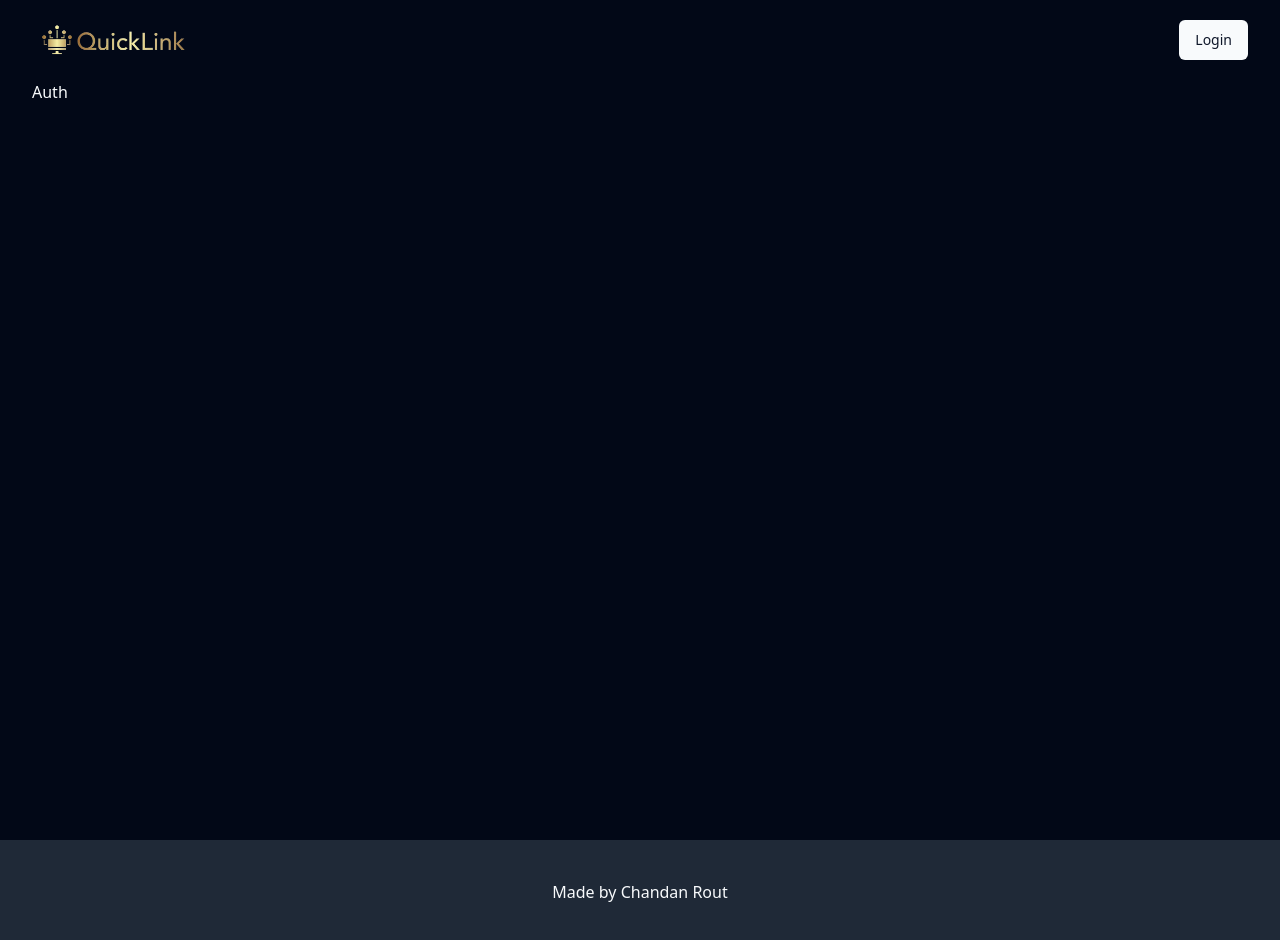
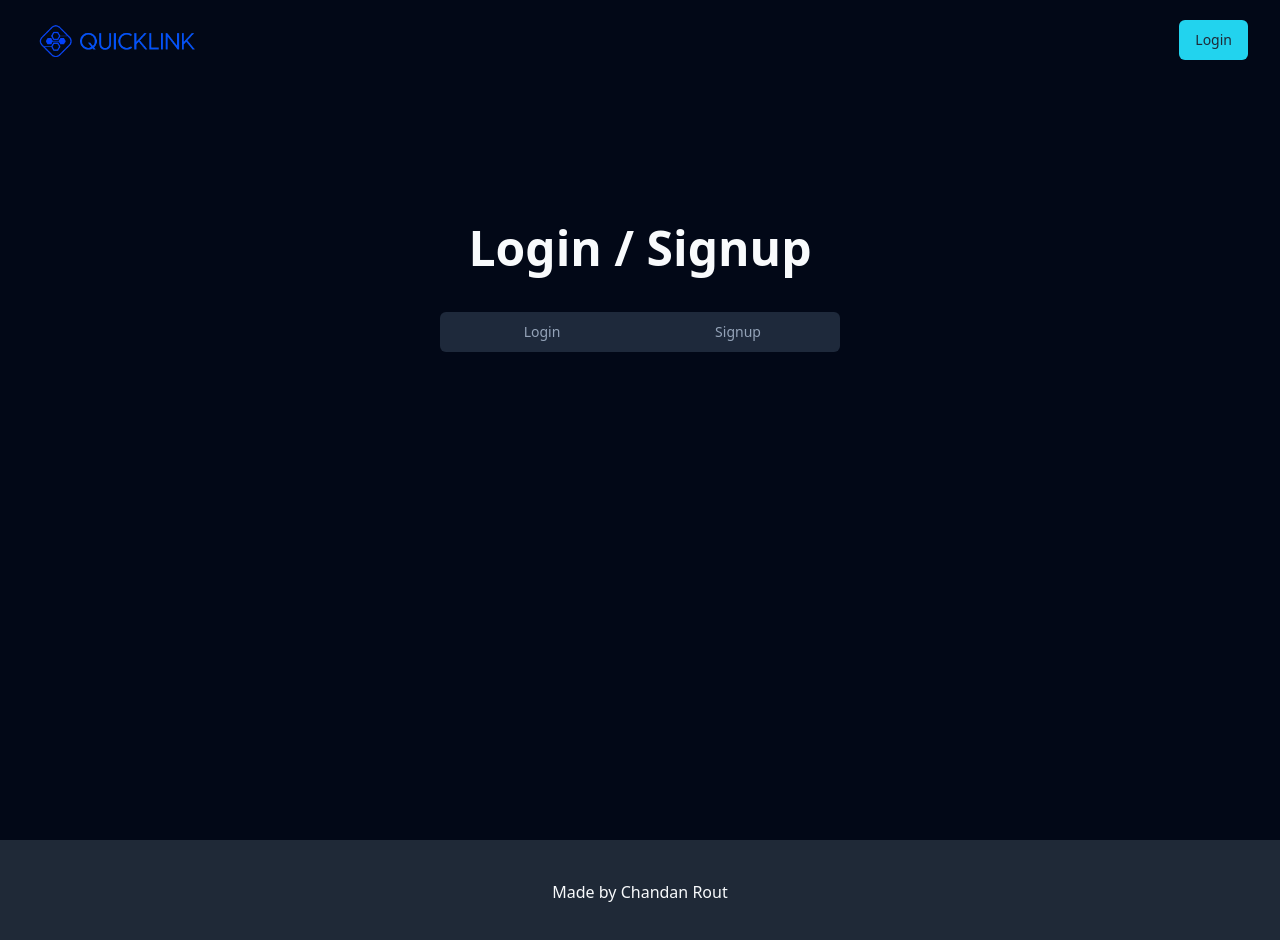
Before and after one commit to PravuChandanRout/QuickLink, a React (Vite) app: page /auth in a window 1280 px wide. Shown: the top 940 px of the page. Built offline with nearby package versions, Linux system fonts and the light colour scheme; no server answers.

Commit message:
Login UI and API implemented

```diff
--- a/package.json
+++ b/package.json
@@ -14,6 +14,7 @@
     "@radix-ui/react-avatar": "^1.1.2",
     "@radix-ui/react-dropdown-menu": "^2.1.4",
     "@radix-ui/react-slot": "^1.1.1",
+    "@radix-ui/react-tabs": "^1.1.2",
     "@supabase/supabase-js": "^2.47.10",
     "class-variance-authority": "^0.7.1",
     "clsx": "^2.1.1",
@@ -21,8 +22,10 @@
     "react": "^18.3.1",
     "react-dom": "^18.3.1",
     "react-router-dom": "^7.1.1",
+    "react-spinners": "^0.15.0",
     "tailwind-merge": "^2.6.0",
-    "tailwindcss-animate": "^1.0.7"
+    "tailwindcss-animate": "^1.0.7",
+    "yup": "^1.6.1"
   },
   "devDependencies": {
     "@eslint/js": "^9.17.0",
--- /dev/null
+++ b/src/components/error.jsx
@@ -0,0 +1,10 @@
+
+const Error = ({message}) => {
+  return (
+    <span className="text-sm text-red-400">
+        {message}
+    </span>
+  )
+}
+
+export default Error
--- a/src/components/header.jsx
+++ b/src/components/header.jsx
@@ -23,7 +23,7 @@
 
       <div>
         {!user ? (
-          <Button onClick={() => navigate("/auth")}>Login</Button>
+          <Button variant="destructive" onClick={() => navigate("/auth")}>Login</Button>
         ) : (
           <DropdownMenu>
             <DropdownMenuTrigger className="w-10 rounded-full overflow-hidden">
--- /dev/null
+++ b/src/components/login.jsx
@@ -0,0 +1,112 @@
+import React, { useEffect, useState } from "react";
+import {
+  Card,
+  CardContent,
+  CardDescription,
+  CardFooter,
+  CardHeader,
+  CardTitle,
+} from "./ui/card";
+import { Input } from "./ui/input";
+import { Button } from "./ui/button";
+import { BeatLoader } from "react-spinners";
+import Error from "./error";
+import * as yup from "yup";
+import useFetch from "@/hooks/useFetch";
+import { login } from "@/db/apiAuth";
+import { useNavigate, useSearchParams } from "react-router-dom";
+
+const Login = () => {
+  const [errors, setErrors] = useState([]);
+  const [formdata, setFormData] = useState({
+    email: "",
+    password: "",
+  });
+
+  const navigate = useNavigate();
+  let [searchParams] = useSearchParams();
+  const longLink = searchParams.get("createNew");
+
+  const handleInputChange = (e) => {
+    const { name, value } = e.target;
+
+    setFormData((prevState) => ({
+      ...prevState,
+      [name]: value,
+    }));
+  };
+
+  const { data, error, loading, func: loginFunc } = useFetch(login, formdata);
+
+  useEffect(() => {
+    if (error === null && data) {
+      navigate(`/dashboard?${longLink ? `createNew=${longLink}` : ""}`);
+    }
+  }, [data, error]);
+
+  const handleLogin = async () => {
+    setErrors([]);
+    try {
+      const schema = yup.object().shape({
+        email: yup
+          .string()
+          .email("Invalid Email")
+          .required("Email is Required"),
+        password: yup
+          .string()
+          .min(6, "Password must be at least 6 characters")
+          .required("Password is Required"),
+      });
+
+      await schema.validate(formdata, { abortEarly: false });
+      await loginFunc();
+    } catch (error) {
+      const newErrors = {};
+
+      error?.inner?.forEach((err) => {
+        newErrors[err.path] = err.message;
+      });
+
+      setErrors(newErrors);
+    }
+  };
+
+  return (
+    <Card>
+      <CardHeader>
+        <CardTitle>Login</CardTitle>
+        <CardDescription>
+          to your account if you already have one
+        </CardDescription>
+        {error && <Error message={error.message} />}
+      </CardHeader>
+      <CardContent className="space-y-2">
+        <div className="space-y-1">
+          <Input
+            name="email"
+            type="email"
+            placeholder="Enter Email"
+            onChange={handleInputChange}
+          />
+          {errors.email && <Error message="Some Error Occured" />}
+        </div>
+        <div className="space-y-1">
+          <Input
+            name="password"
+            type="password"
+            placeholder="Enter Password"
+            onChange={handleInputChange}
+          />
+          {errors.password && <Error message="Some Error Occured" />}
+        </div>
+      </CardContent>
+      <CardFooter>
+        <Button onClick={handleLogin} variant="destructive">
+          {loading ? <BeatLoader size={10} color="#ffffff" /> : "Login"}
+        </Button>
+      </CardFooter>
+    </Card>
+  );
+};
+
+export default Login;
--- /dev/null
+++ b/src/components/signup.jsx
@@ -0,0 +1,9 @@
+import React from 'react'
+
+const Signup = () => {
+  return (
+    <div>Signup</div>
+  )
+}
+
+export default Signup
--- /dev/null
+++ b/src/components/ui/card.jsx
@@ -0,0 +1,50 @@
+import * as React from "react"
+
+import { cn } from "@/lib/utils"
+
+const Card = React.forwardRef(({ className, ...props }, ref) => (
+  <div
+    ref={ref}
+    className={cn("rounded-lg border bg-card text-card-foreground shadow-sm", className)}
+    {...props} />
+))
+Card.displayName = "Card"
+
+const CardHeader = React.forwardRef(({ className, ...props }, ref) => (
+  <div
+    ref={ref}
+    className={cn("flex flex-col space-y-1.5 p-6", className)}
+    {...props} />
+))
+CardHeader.displayName = "CardHeader"
+
+const CardTitle = React.forwardRef(({ className, ...props }, ref) => (
+  <div
+    ref={ref}
+    className={cn("text-2xl font-semibold leading-none tracking-tight", className)}
+    {...props} />
+))
+CardTitle.displayName = "CardTitle"
+
+const CardDescription = React.forwardRef(({ className, ...props }, ref) => (
+  <div
+    ref={ref}
+    className={cn("text-sm text-muted-foreground", className)}
+    {...props} />
+))
+CardDescription.displayName = "CardDescription"
+
+const CardContent = React.forwardRef(({ className, ...props }, ref) => (
+  <div ref={ref} className={cn("p-6 pt-0", className)} {...props} />
+))
+CardContent.displayName = "CardContent"
+
+const CardFooter = React.forwardRef(({ className, ...props }, ref) => (
+  <div
+    ref={ref}
+    className={cn("flex items-center p-6 pt-0", className)}
+    {...props} />
+))
+CardFooter.displayName = "CardFooter"
+
+export { Card, CardHeader, CardFooter, CardTitle, CardDescription, CardContent }
--- /dev/null
+++ b/src/components/ui/tabs.jsx
@@ -0,0 +1,41 @@
+import * as React from "react"
+import * as TabsPrimitive from "@radix-ui/react-tabs"
+
+import { cn } from "@/lib/utils"
+
+const Tabs = TabsPrimitive.Root
+
+const TabsList = React.forwardRef(({ className, ...props }, ref) => (
+  <TabsPrimitive.List
+    ref={ref}
+    className={cn(
+      "inline-flex h-10 items-center justify-center rounded-md bg-muted p-1 text-muted-foreground",
+      className
+    )}
+    {...props} />
+))
+TabsList.displayName = TabsPrimitive.List.displayName
+
+const TabsTrigger = React.forwardRef(({ className, ...props }, ref) => (
+  <TabsPrimitive.Trigger
+    ref={ref}
+    className={cn(
+      "inline-flex items-center justify-center whitespace-nowrap rounded-sm px-3 py-1.5 text-sm font-medium ring-offset-background transition-all focus-visible:outline-none focus-visible:ring-2 focus-visible:ring-ring focus-visible:ring-offset-2 disabled:pointer-events-none disabled:opacity-50 data-[state=active]:bg-background data-[state=active]:text-foreground data-[state=active]:shadow-sm",
+      className
+    )}
+    {...props} />
+))
+TabsTrigger.displayName = TabsPrimitive.Trigger.displayName
+
+const TabsContent = React.forwardRef(({ className, ...props }, ref) => (
+  <TabsPrimitive.Content
+    ref={ref}
+    className={cn(
+      "mt-2 ring-offset-background focus-visible:outline-none focus-visible:ring-2 focus-visible:ring-ring focus-visible:ring-offset-2",
+      className
+    )}
+    {...props} />
+))
+TabsContent.displayName = TabsPrimitive.Content.displayName
+
+export { Tabs, TabsList, TabsTrigger, TabsContent }
--- /dev/null
+++ b/src/db/apiAuth.js
@@ -0,0 +1,12 @@
+import supabase from "./supabase";
+
+export async function login({ email, password }) {
+  const { data, error } = await supabase.auth.signInWithPassword({
+    email,
+    password,
+  });
+
+  if (error) throw new Error(error.message);
+
+  return data;
+}
--- a/src/db/supabase.js
+++ b/src/db/supabase.js
@@ -1,6 +1,6 @@
 import { createClient } from "@supabase/supabase-js";
 
-const supabaseUrl = import.meta.env.VITE_SUPABASE_URL;
+export const supabaseUrl = import.meta.env.VITE_SUPABASE_URL;
 const supabaseKey = import.meta.env.VITE_SUPABASE_KEY;
 const supabase = createClient(supabaseUrl, supabaseKey);
 
--- /dev/null
+++ b/src/hooks/useFetch.jsx
@@ -0,0 +1,25 @@
+import { useState } from "react";
+
+const useFetch = (cb, options = {}) => {
+  const [data, setData] = useState(null);
+  const [loading, setLoading] = useState(null);
+  const [error, setError] = useState(null);
+
+  const func = async (...args) => {
+    setLoading(true);
+    setError(null);
+    try {
+      const response = await cb(options, ...args);
+      setData(response);
+      setError(null);
+    } catch (error) {
+      setError(error);
+    } finally {
+      setLoading(false);
+    }
+  };
+
+  return {data, loading, error, func};
+};
+
+export default useFetch;
--- a/src/pages/Auth.jsx
+++ b/src/pages/Auth.jsx
@@ -1,9 +1,33 @@
-import React from 'react'
+import Login from "@/components/login";
+import Signup from "@/components/signup";
+import { Tabs, TabsContent, TabsList, TabsTrigger } from "@/components/ui/tabs";
+import React from "react";
+import { useSearchParams } from "react-router-dom";
 
 const Auth = () => {
+  const [searchParams] = useSearchParams();
+
   return (
-    <div>Auth</div>
-  )
-}
+    <div className="mt-36 flex flex-col items-center gap-10">
+      <h1 className="text-5xl font-extrabold">
+        {searchParams.get("createNew")
+          ? "Please Login first"
+          : "Login / Signup"}
+      </h1>
+      <Tabs defaultValue="loginLogin" className="w-[400px]">
+        <TabsList className="grid w-full grid-cols-2">
+          <TabsTrigger value="login">Login</TabsTrigger>
+          <TabsTrigger value="signup">Signup</TabsTrigger>
+        </TabsList>
+        <TabsContent value="login">
+          <Login/>
+        </TabsContent>
+        <TabsContent value="signup">
+          <Signup/>
+        </TabsContent>
+      </Tabs>
+    </div>
+  );
+};
 
-export default Auth
+export default Auth;
```
Also changed, not shown: public/logo.png, 1 other file (tests, documents, lock files or other folders).
